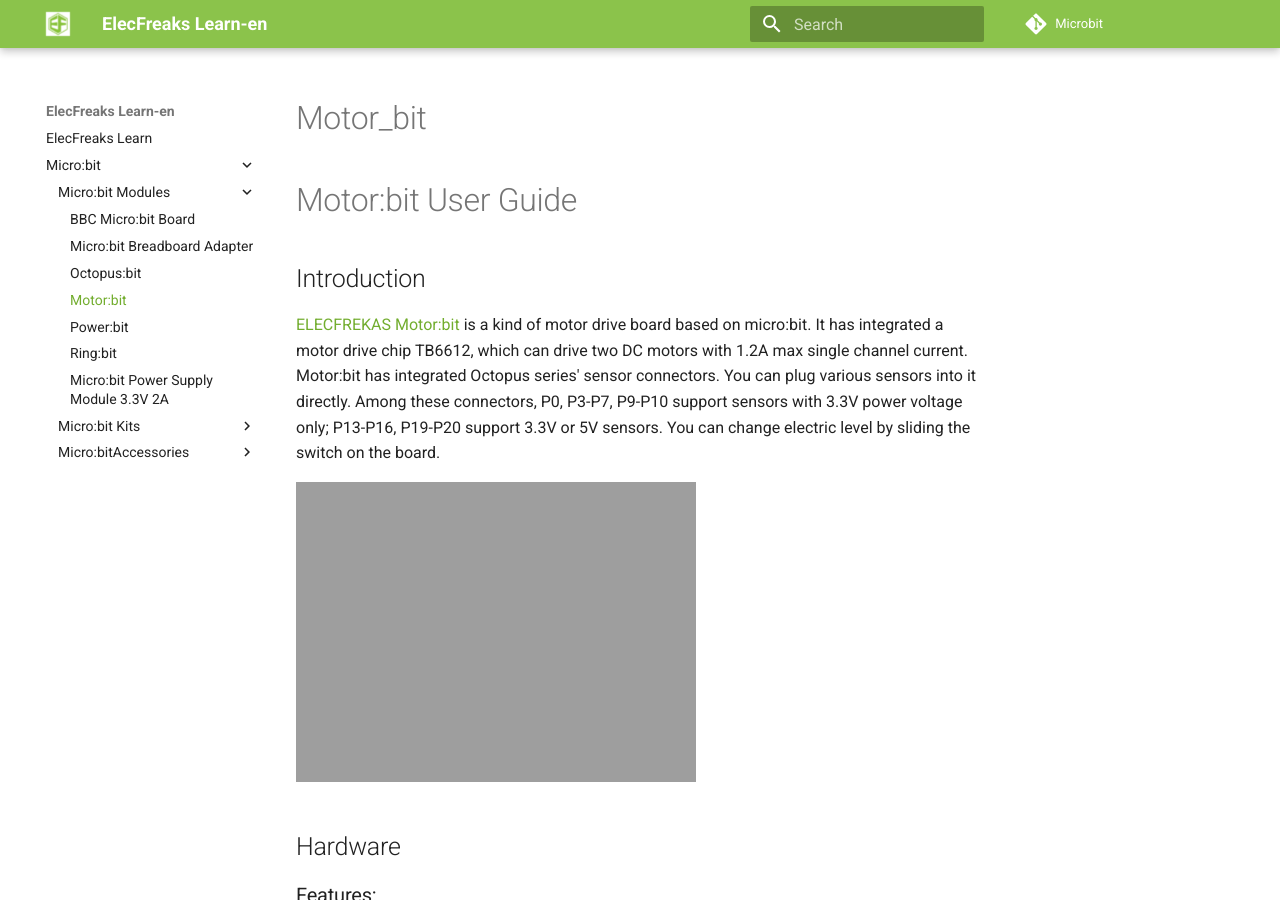
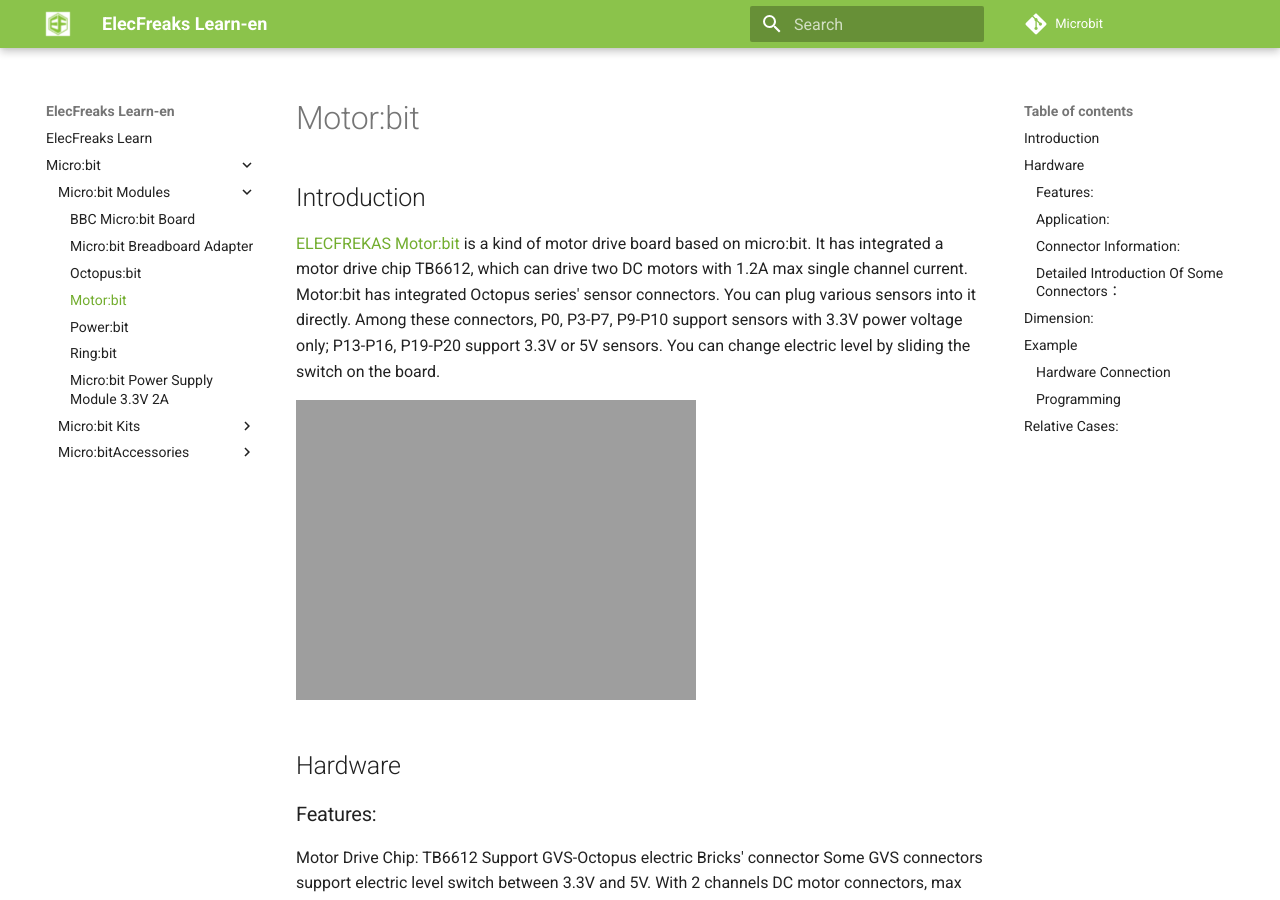
Before and after one commit to lvsongsongsong/learn-en, an MkDocs documentation site: the page built from docs/Motor_bit.md, in a window 1280 px wide and 900 px high. Built offline with MkDocs 1.6.1 and Material for MkDocs 9.7.7, drawn with Linux system fonts in a browser that asks for light colours; comment, search, counter and statistics services are not loaded; old or Windows-style settings are respelled for this version of MkDocs.

Commit message:
Update Motor_bit.md

```diff
--- a/docs/Motor_bit.md
+++ b/docs/Motor_bit.md
@@ -1,6 +1,3 @@
-# Motor_bit
-#Motor:bit User Guide
-
 ##Introduction
 
 [ELECFREKAS Motor:bit](http://www.elecfreaks.com/estore/elecfreaks-motor-bit-for-micro-bit.html) is a kind of motor drive board based on micro:bit. It has integrated a motor drive chip TB6612, which can drive two DC motors with 1.2A max single channel current. Motor:bit has integrated Octopus series' sensor connectors. You can plug various sensors into it directly. Among these connectors, P0, P3-P7, P9-P10 support sensors with 3.3V power voltage only; P13-P16, P19-P20 support 3.3V or 5V sensors. You can change electric level by sliding the switch on the board.
```
